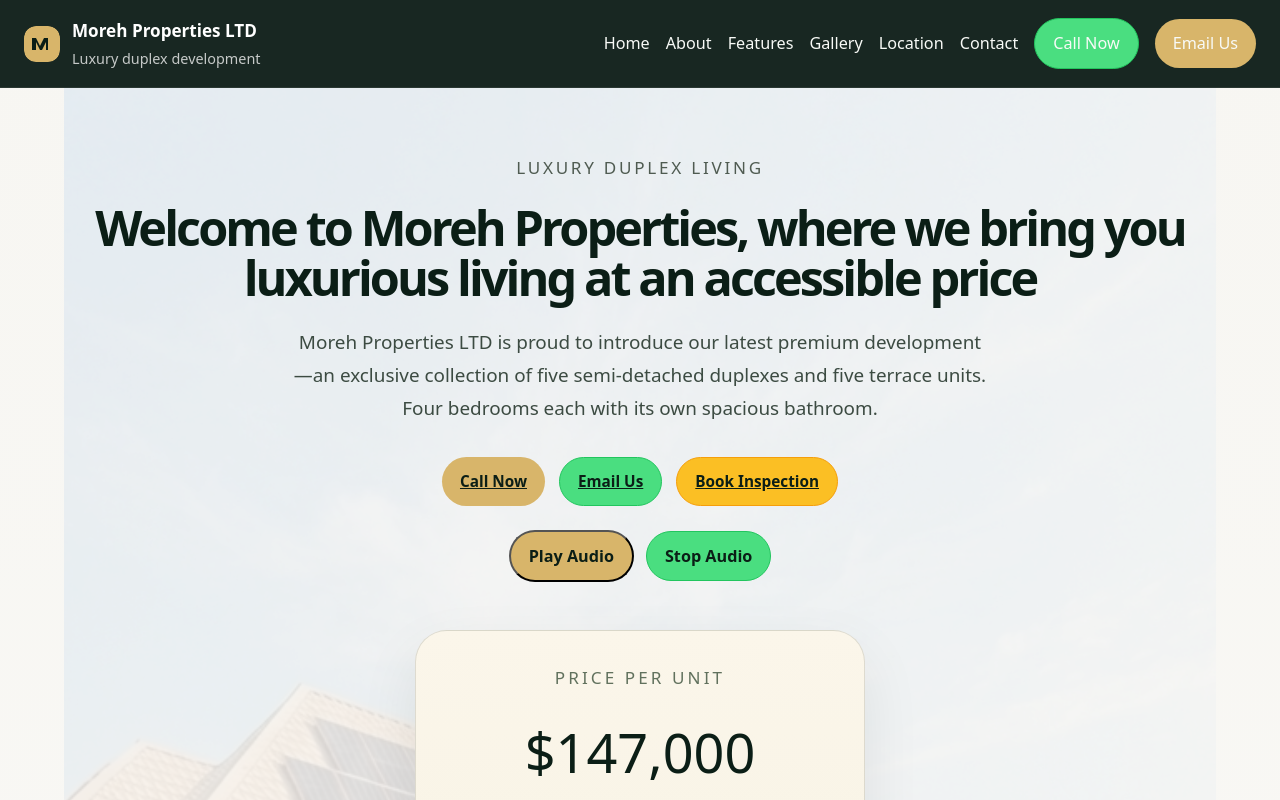
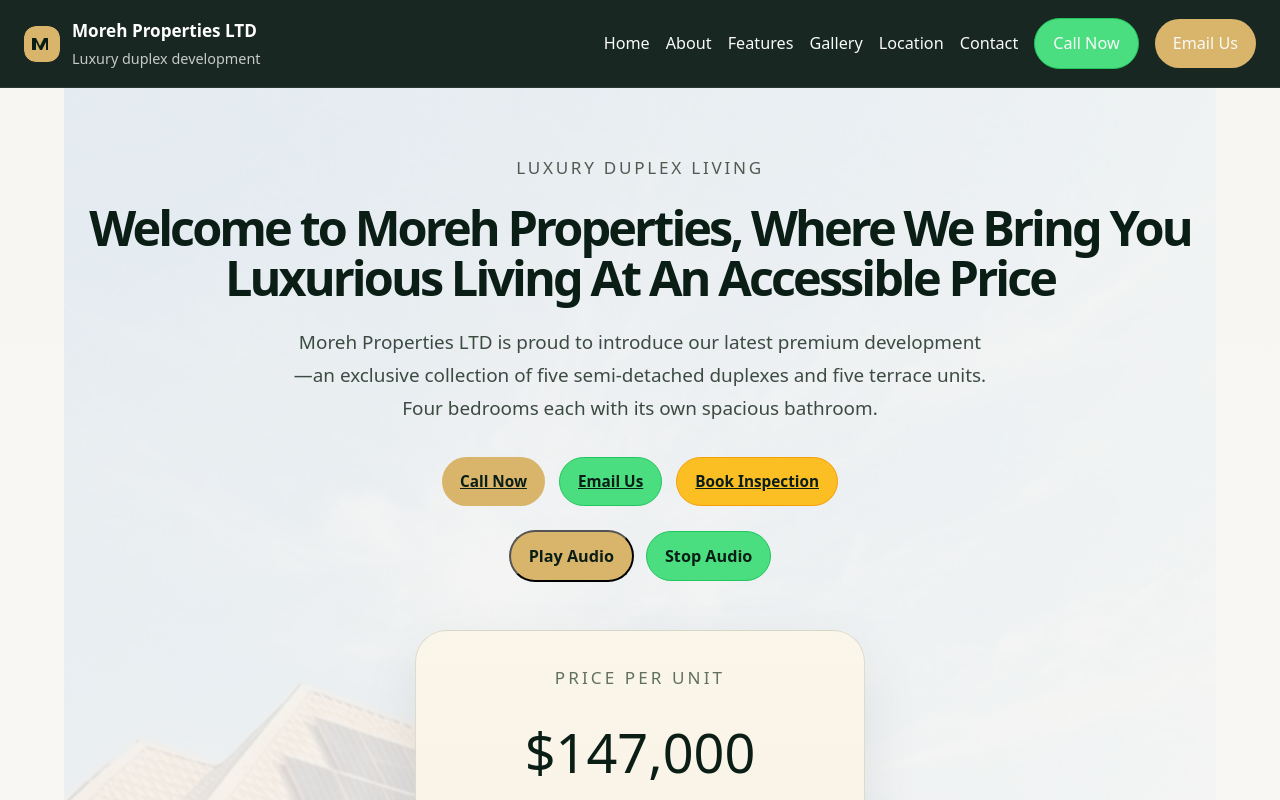
Before and after one commit to Ddmrgoo/moreh-properties-website, a React (Vite) app: page / in a window 1280 px wide. Shown: the top 800 px of the page. Built offline with nearby package versions, Linux system fonts and the light colour scheme.

Commit message:
Update App.jsx with recent changes

```diff
--- a/src/App.jsx
+++ b/src/App.jsx
@@ -85,8 +85,8 @@ function App() {
 					<div className="hero-copy">
 						<span className="eyebrow">Luxury duplex living</span>
 						<h1>
-							Welcome to Moreh Properties, where we bring you luxurious living
-							at an accessible price
+							Welcome to Moreh Properties, Where We Bring You Luxurious Living
+							At An Accessible Price
 						</h1>
 						<p>
 							Moreh Properties LTD is proud to introduce our latest premium
```
